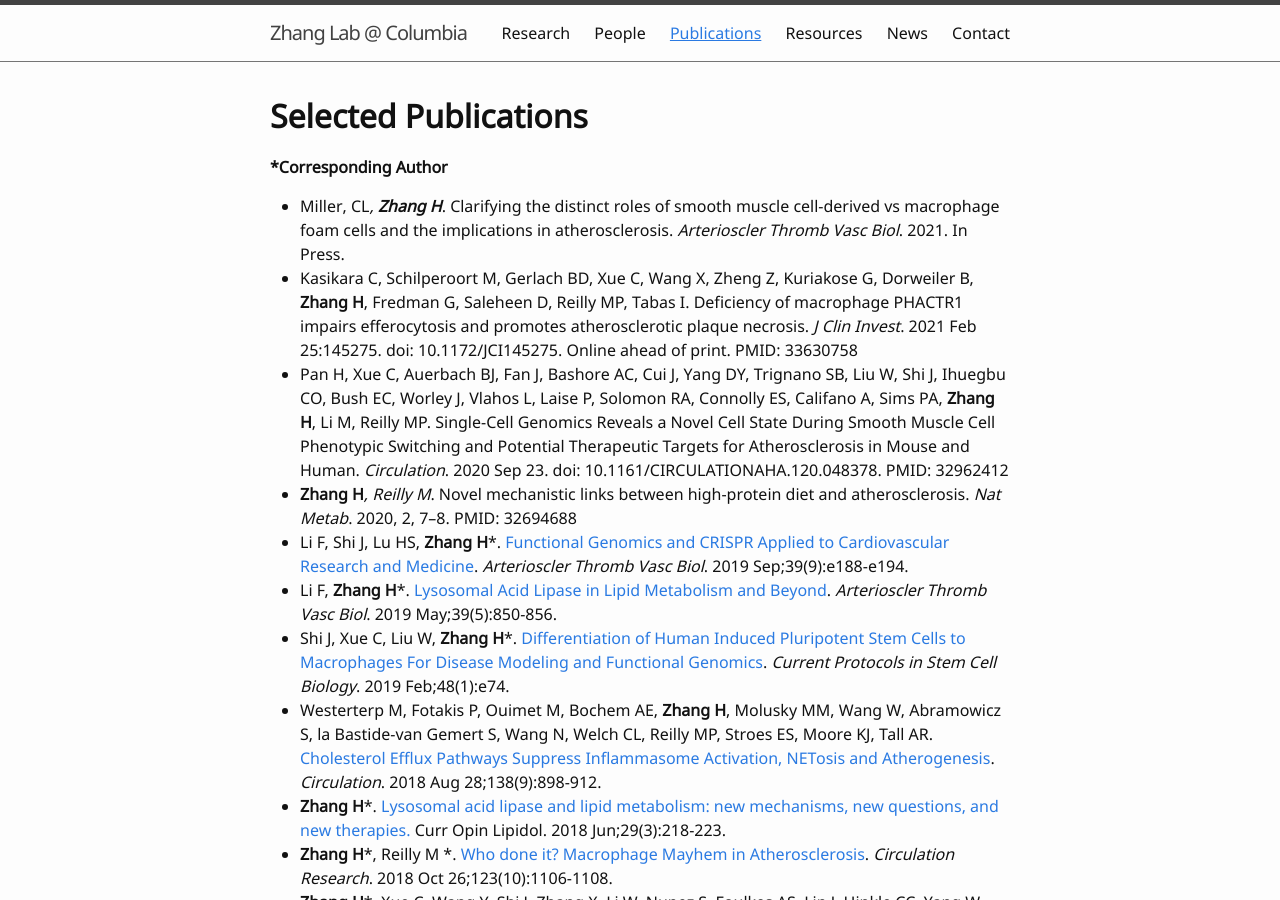
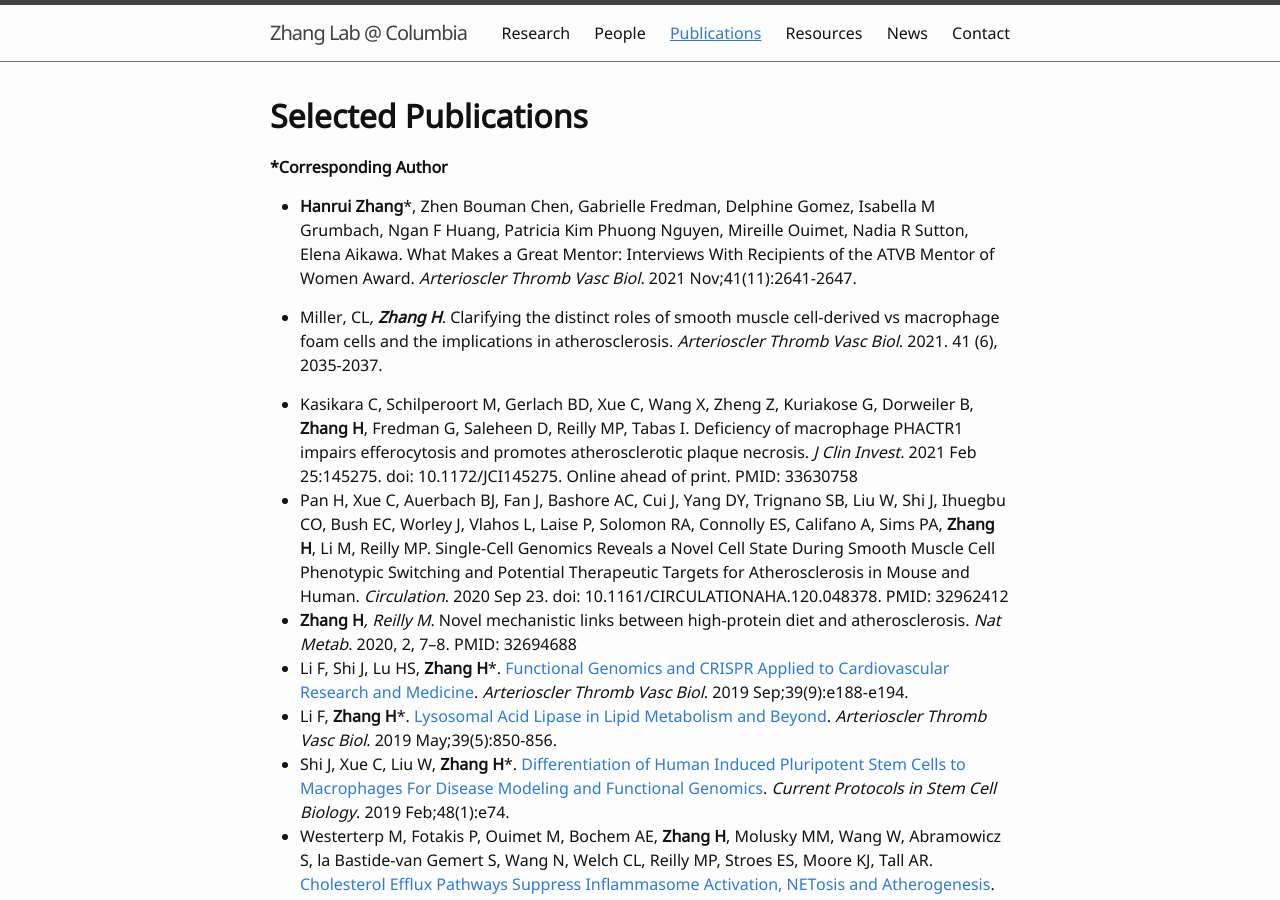
Before and after one commit to hanruizhang/zhanglab, a Jekyll site: the page built from 3_Publications.md, in a window 1280 px wide and 900 px high. Built offline with Jekyll 4.4.1, drawn with Linux system fonts in a browser that asks for light colours.

Commit message:
Update 3_Publications.md

```diff
--- a/3_Publications.md
+++ b/3_Publications.md
@@ -7,7 +7,10 @@ nav: true
 
 ***Corresponding Author**
 
-- Miller, CL*, **Zhang H***. Clarifying the distinct roles of smooth muscle cell-derived vs macrophage foam cells and the implications in atherosclerosis. _Arterioscler Thromb Vasc Biol_. 2021. In Press.
+- **Hanrui Zhang***, Zhen Bouman Chen, Gabrielle Fredman, Delphine Gomez, Isabella M Grumbach, Ngan F Huang, Patricia Kim Phuong Nguyen, Mireille Ouimet, Nadia R Sutton, Elena Aikawa. What Makes a Great Mentor: Interviews With Recipients of the ATVB Mentor of Women Award. _Arterioscler Thromb Vasc Biol_. 2021 Nov;41(11):2641-2647.
+
+- Miller, CL*, **Zhang H***. Clarifying the distinct roles of smooth muscle cell-derived vs macrophage foam cells and the implications in atherosclerosis. _Arterioscler Thromb Vasc Biol_. 2021. 41 (6), 2035-2037.
+
 - Kasikara C, Schilperoort M, Gerlach BD, Xue C, Wang X, Zheng Z, Kuriakose G, Dorweiler B, **Zhang H**, Fredman G, Saleheen D, Reilly MP, Tabas I. Deficiency of macrophage PHACTR1 impairs efferocytosis and promotes atherosclerotic plaque necrosis. _J Clin Invest_. 2021 Feb 25:145275. doi: 10.1172/JCI145275. Online ahead of print. PMID: 33630758
 - Pan H, Xue C, Auerbach BJ, Fan J, Bashore AC, Cui J, Yang DY, Trignano SB, Liu W, Shi J, Ihuegbu CO, Bush EC, Worley J, Vlahos L, Laise P, Solomon RA, Connolly ES, Califano A, Sims PA, **Zhang H**, Li M, Reilly MP. Single-Cell Genomics Reveals a Novel Cell State During Smooth Muscle Cell Phenotypic Switching and Potential Therapeutic Targets for Atherosclerosis in Mouse and Human. _Circulation_. 2020 Sep 23. doi: 10.1161/CIRCULATIONAHA.120.048378. PMID: 32962412
 - **Zhang H***, Reilly M*. Novel mechanistic links between high-protein diet and atherosclerosis. _Nat Metab_. 2020, 2, 7–8. PMID: 32694688
```
